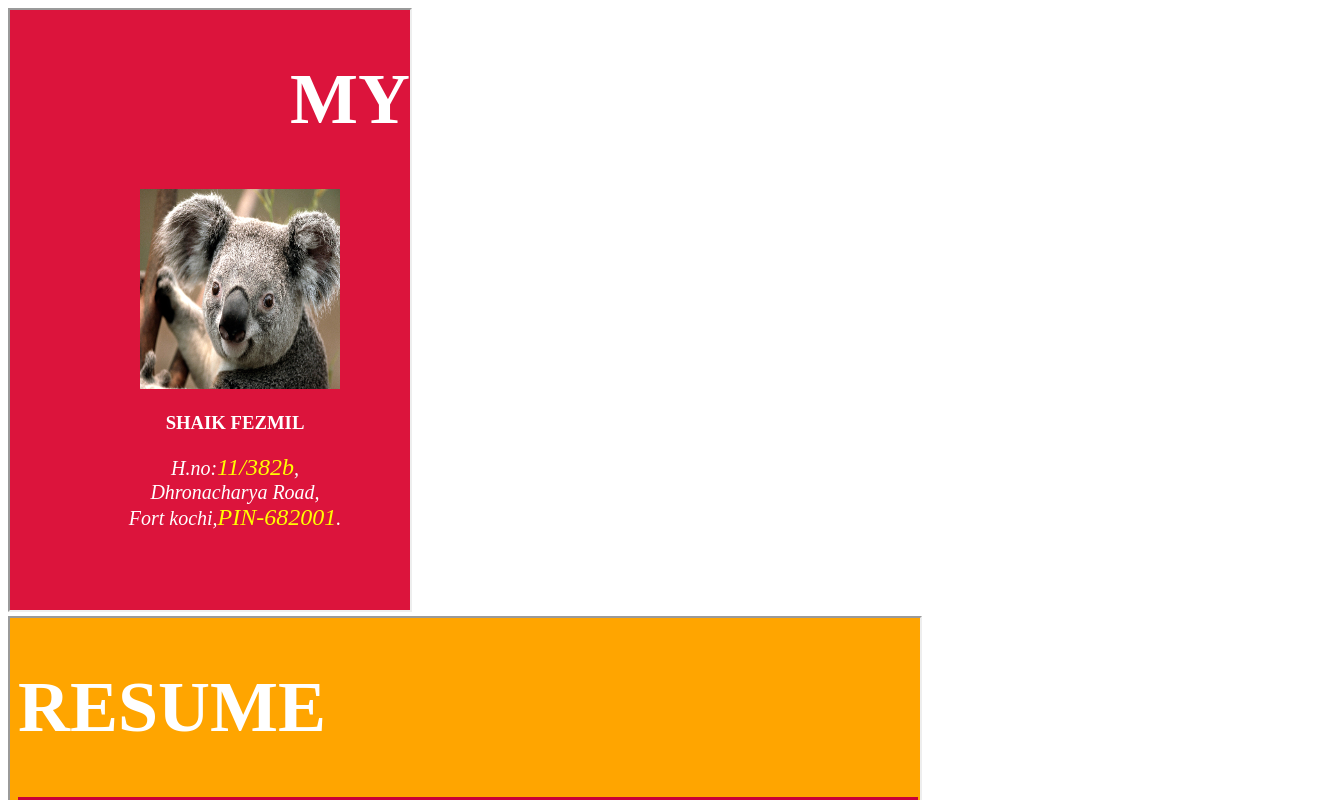
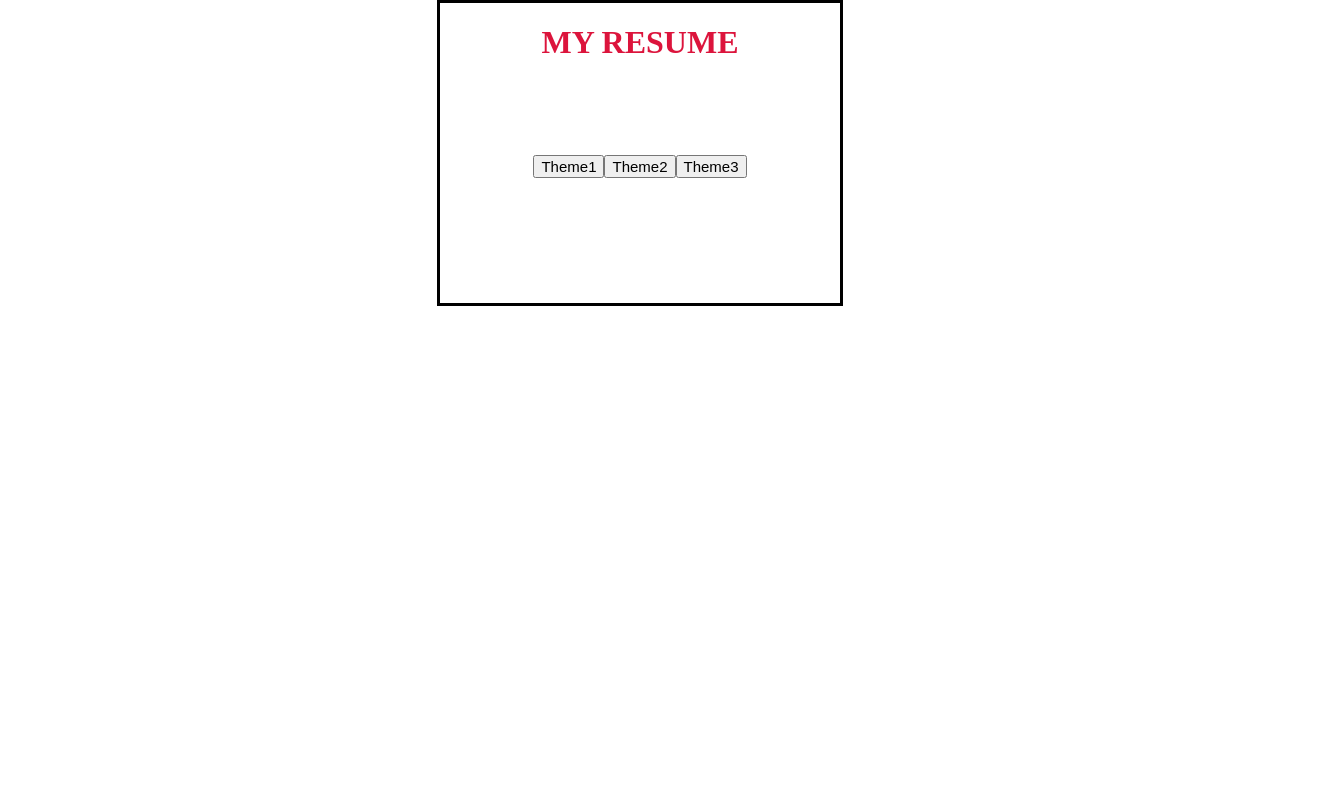
Before and after one commit to shaikfezmil/fullresume, a plain HTML site: page index.html in a window 1280 px wide. Shown: the top 800 px of the page, 1328 px wide, since content can reach past the window. Drawn offline with Linux system fonts and the light colour scheme.

Commit message:
changes made

```diff
--- a/index.html
+++ b/index.html
@@ -1,17 +1,22 @@
 <!DOCTYPE html>
-<html>
+<html lang="en">
 <head>
+    <meta charset="UTF-8">
+    <meta name="viewport" content="width=device-width, initial-scale=1.0">
+    <title>Document</title>
+    <style>
+        h1{color:crimson;}
+        body{height:300px;
+             width: 400px;
+             border: 3px solid black;
+              margin: auto;}
+       .button4{font-size:15px;
+                 cursor:pointer;}
+    </style>
 </head>
-<body>
-    <iframe src="personal.html"height="600" width="400"></iframe>
-    <iframe src="frameright.html"height="600" width="910" ></iframe>
-
+<body><Center>
+    <H1>MY RESUME</H1><br><br><br><br>
+    <a href="iframe.html"><button class="button4">Theme1</button></a><a href="resume2.html"><button class="button4">Theme2</button></a><a href="resume4.html"><button class="button4">Theme3</button></a>
+    </Center>
 </body>
-
-<footer style="height: 70px;width:1320px;background-color:#E9967A;"><br>
- <center><a href="myresumetemp.html"><button style="cursor: pointer;">GO BACK</button></a></center>
-
-    </div>
-
-</footer>
 </html>
```
Also changed, not shown: iframe.html (added, +17 -0 lines), myresumetemp.html (+1 -1 lines).
